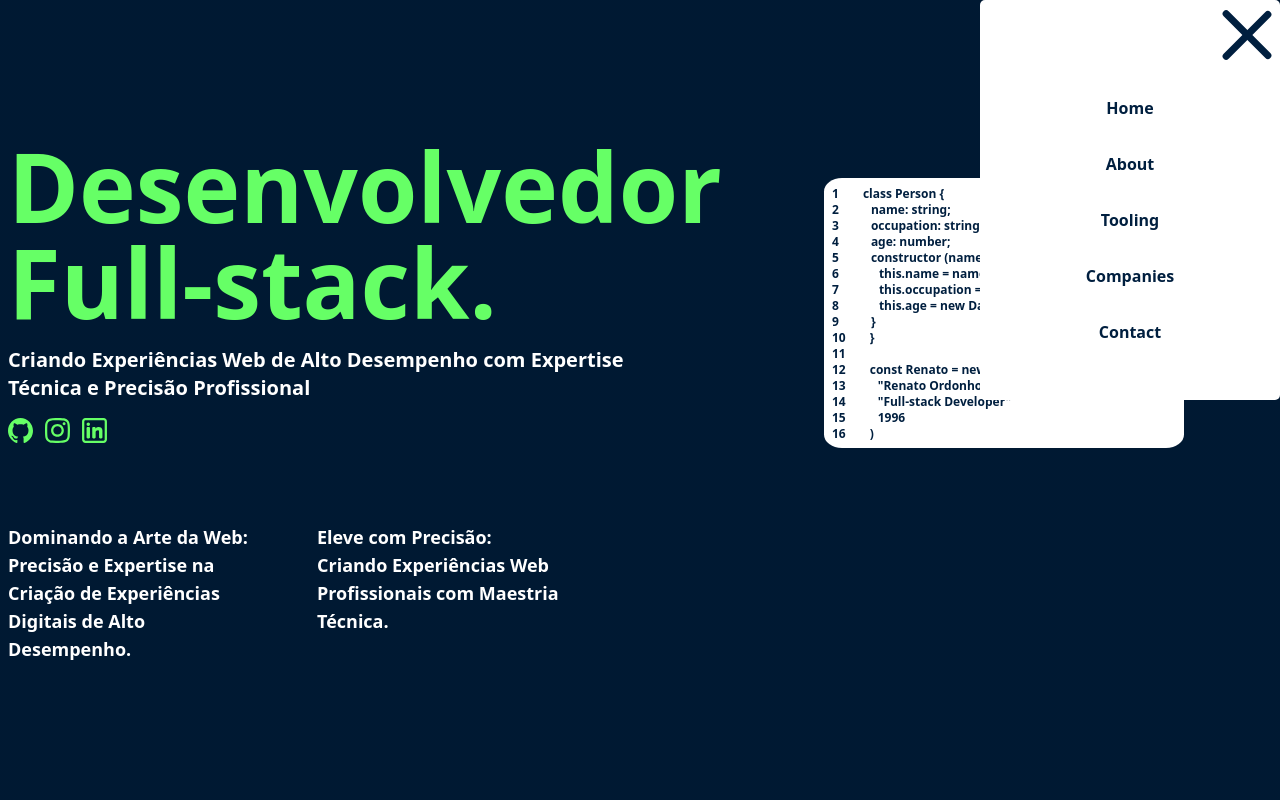
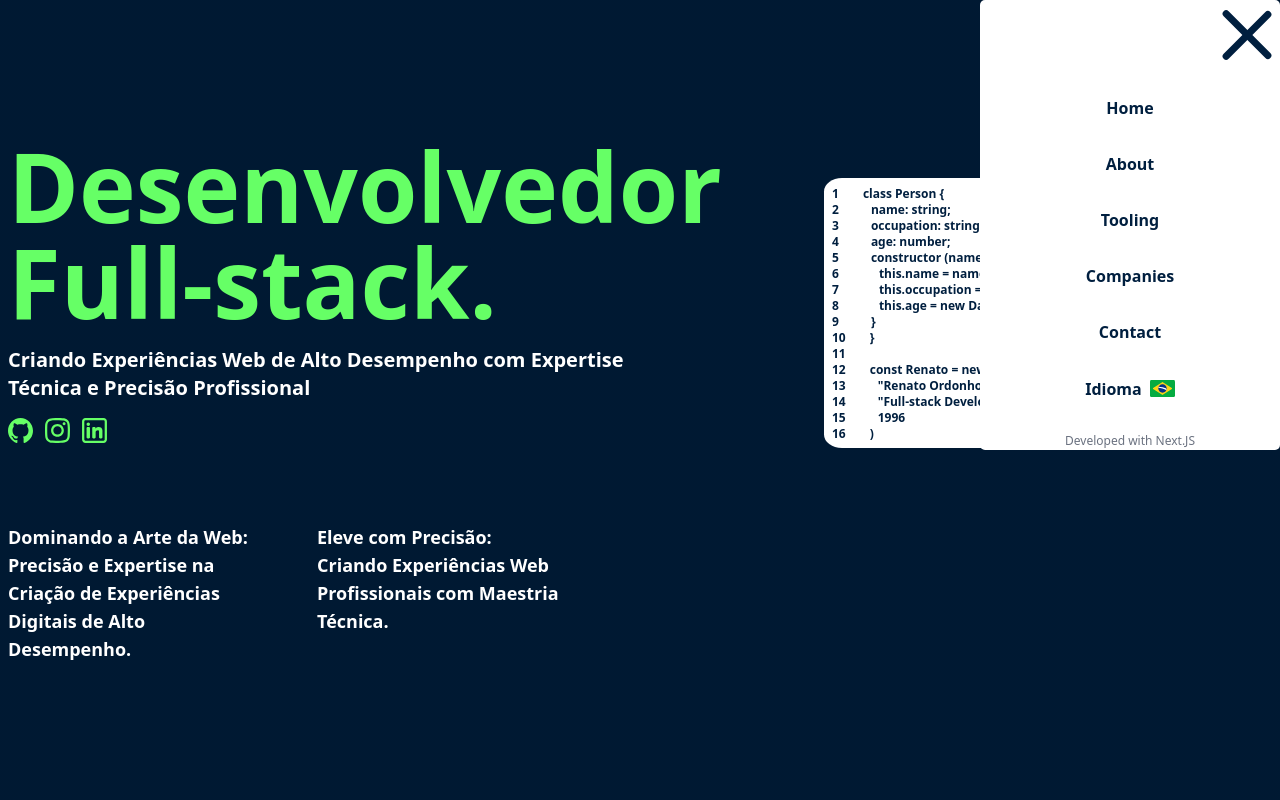
Before and after one commit to Renato-FO/portfolio, a Next.js app: page / in a window 1280 px wide. Both pictures are taken after a click on the button 1240 px from the left and 42 px from the top of the page. Shown: the top 800 px of the page. Built offline with nearby package versions, Linux system fonts and the light colour scheme.

Commit message:
:alien: adicao de traducao

```diff
--- a/src/components/About.tsx
+++ b/src/components/About.tsx
@@ -9,7 +9,7 @@ export default function About({ about_text, about_title }: Props) {
       id="about"
       className="w-full flex flex-col content h-screen items-center bg-white"
     >
-      <div className="mt-24">
+      <div className="my-auto sm:mt-24">
         <h1 className="text-primary-blue text-center text-2xl lg:text-4xl font-bold">
           {about_title}
         </h1>
--- a/src/components/Companies.tsx
+++ b/src/components/Companies.tsx
@@ -42,7 +42,8 @@ export default function Companies({ title, subtitle }: Props) {
       id="companies"
       className="w-full flex flex-col content h-screen items-center bg-white"
     >
-      <div className="mt-24">
+      <div className="my-auto sm:mt-24">
+        <div className="">
           <h1 className="w-full text-center text-4xl lg:text-6xl font-bold text-primary-blue">
             {title}
           </h1>
@@ -83,6 +84,7 @@ export default function Companies({ title, subtitle }: Props) {
             );
           })}
         </div>
+      </div>
     </section>
   );
 }
--- a/src/components/Contact.tsx
+++ b/src/components/Contact.tsx
@@ -56,8 +56,8 @@ export default function Contact({
   };
 
   return (
-    <section id="contact" className="w-full h-screen bgCustomized">
-      <div className="content h-full flex flex-col px-2 mt-20 sm:mt-24 items-center">
+    <section id="contact" className="w-full h-screen bgCustomized flex">
+      <div className="content flex flex-col px-2 my-auto sm:mt-24 items-center">
         <h1 className="w-full text-center text-4xl lg:text-6xl font-bold text-primary-green">
           {title}
         </h1>
@@ -66,7 +66,7 @@ export default function Contact({
         </h3>
         <div className="mt-6 w-full grid grid-cols-2 text-primary-green gap-6">
           <div>
-            <label htmlFor="name" className="text-lg font-semibold">
+            <label htmlFor="name" className="text-sm md:text-lg font-semibold">
               {contact_name_label}
             </label>
             <input
@@ -78,7 +78,7 @@ export default function Contact({
             />
           </div>
           <div>
-            <label htmlFor="email" className="text-lg font-semibold">
+            <label htmlFor="email" className="text-sm md:text-lg font-semibold">
               {contact_email_label}
             </label>
             <input
@@ -90,7 +90,10 @@ export default function Contact({
             />
           </div>
           <div className="col-span-2">
-            <label htmlFor="message" className="text-lg font-semibold">
+            <label
+              htmlFor="message"
+              className="text-sm md:text-lg font-semibold"
+            >
               {contact_message_label}
             </label>
             <textarea
--- a/src/components/Tooling.tsx
+++ b/src/components/Tooling.tsx
@@ -59,8 +59,8 @@ export default function Tooling({ title, subtitle }: Props) {
   ];
 
   return (
-    <section id="tooling" className="w-full h-screen bgCustomized">
-      <div className="content h-full flex flex-col px-2 mt-20 sm:mt-24 items-center">
+    <section id="tooling" className="w-full h-screen bgCustomized flex">
+      <div className="content flex flex-col px-2 my-auto sm:mt-24 items-center">
         <h1 className="w-full text-center text-4xl lg:text-6xl font-bold text-primary-green">
           {title}
         </h1>
--- a/src/pages/index.tsx
+++ b/src/pages/index.tsx
@@ -4,6 +4,7 @@ import {
   useEffect,
   useState,
 } from "react";
+import { useRouter } from "next/router";
 import api from "./api/locales/route";
 import { Dictionary } from "./api/locales/types";
 import Header from "@/components/Header";
@@ -11,6 +12,9 @@ import About from "@/components/About";
 import Tooling from "@/components/Tooling";
 import Companies from "@/components/Companies";
 import Contact from "@/components/Contact";
+import portuguese from "@/images/flag_br.svg";
+import english from "@/images/flag_usa.svg";
+import Image from "next/image";
 
 interface Params {
   locale: string;
@@ -75,10 +79,18 @@ export default function Home({ locale, dictionary }: Props) {
         background: "#66FF66",
       },
     ],
-    pages = ["header", "about", "tooling", "companies", "contact"];
+    pages = ["header", "about", "tooling", "companies", "contact"],
+    router = useRouter();
 
   const handleOpen = () => {
     setOpened(!opened);
+  };
+
+  const handleChangeLocale = () => {
+    const { pathname, asPath, query } = router;
+    router.push({ pathname, query }, asPath, {
+      locale: locale === "en-US" ? "pt-BR" : "en-US",
+    });
   };
 
   const selectPage = (
@@ -167,8 +179,8 @@ export default function Home({ locale, dictionary }: Props) {
         <div className="flex fixed w-full content">
           <div
             style={{ "--background-menu": background } as React.CSSProperties}
-            className={`menu p-4 pt-20 lg:pt-24 gap-8 items-center flex flex-col  ${
-              opened ? "openedMenu" : ""
+            className={`menu p-4 pt-14 lg:pt-24 gap-8 items-center   ${
+              opened ? "openedMenu flex flex-col" : "hidden"
             }`}
           >
             {menu.map((item) => {
@@ -197,6 +209,27 @@ export default function Home({ locale, dictionary }: Props) {
                 </div>
               );
             })}
+            <button
+              onClick={handleChangeLocale}
+              className="px-2 mx-auto rounded-sm transition-all ease-in cursor-pointer font-semibold menuItem flex items-center justify-center gap-2 text-center"
+              style={
+                {
+                  color: closeBG,
+                  "--color-text": menuBG,
+                  "--background-text": closeBG,
+                } as React.CSSProperties
+              }
+            >
+              {locale === "en-US" ? "Language" : "Idioma"}
+              <Image
+                alt={locale}
+                src={locale === "en-US" ? english : portuguese}
+                height={25}
+              />
+            </button>
+            <p className="text-xs mt-auto flex text-gray-500">
+              Developed with Next.JS
+            </p>
           </div>
         </div>
         <div style={{ zIndex: 2000 }} className="flex fixed w-full content">
@@ -258,8 +291,8 @@ export const getStaticProps = async (params: Params) => {
 
   return {
     props: {
+      locale,
       dictionary,
-      locale,
     },
     revalidate: false,
   };
--- a/src/styles/globals.css
+++ b/src/styles/globals.css
@@ -4,7 +4,7 @@
 
 
 body {
-  /* overflow: hidden; */
+  overflow: hidden;
 }
 
 .bgCustomized{
@@ -81,11 +81,12 @@ body {
 
 .menu{
   position: absolute;
+  display: hidden;
   top: 0;
   right: 0;
   opacity: 0;
   width: 300px;
-  height: 400px;
+  height: 450px;
   background-color: var(--background-menu);
   z-index: 1;
   transition: all 0.3s ease;
@@ -94,6 +95,7 @@ body {
 
 .menu.openedMenu {
   opacity: 1;
+  display: flex;
   transition: all 0.3s ease;
   z-index: 200;
 }
@@ -135,3 +137,7 @@ body {
     height: 150px;
   }
 }
+
+@media (max-width: 640px) {
+
+}
```
Also changed, not shown: src/images/flag_br.svg (added), src/images/flag_usa.svg (added). Lines whose indentation alone changed are shown as unchanged.
